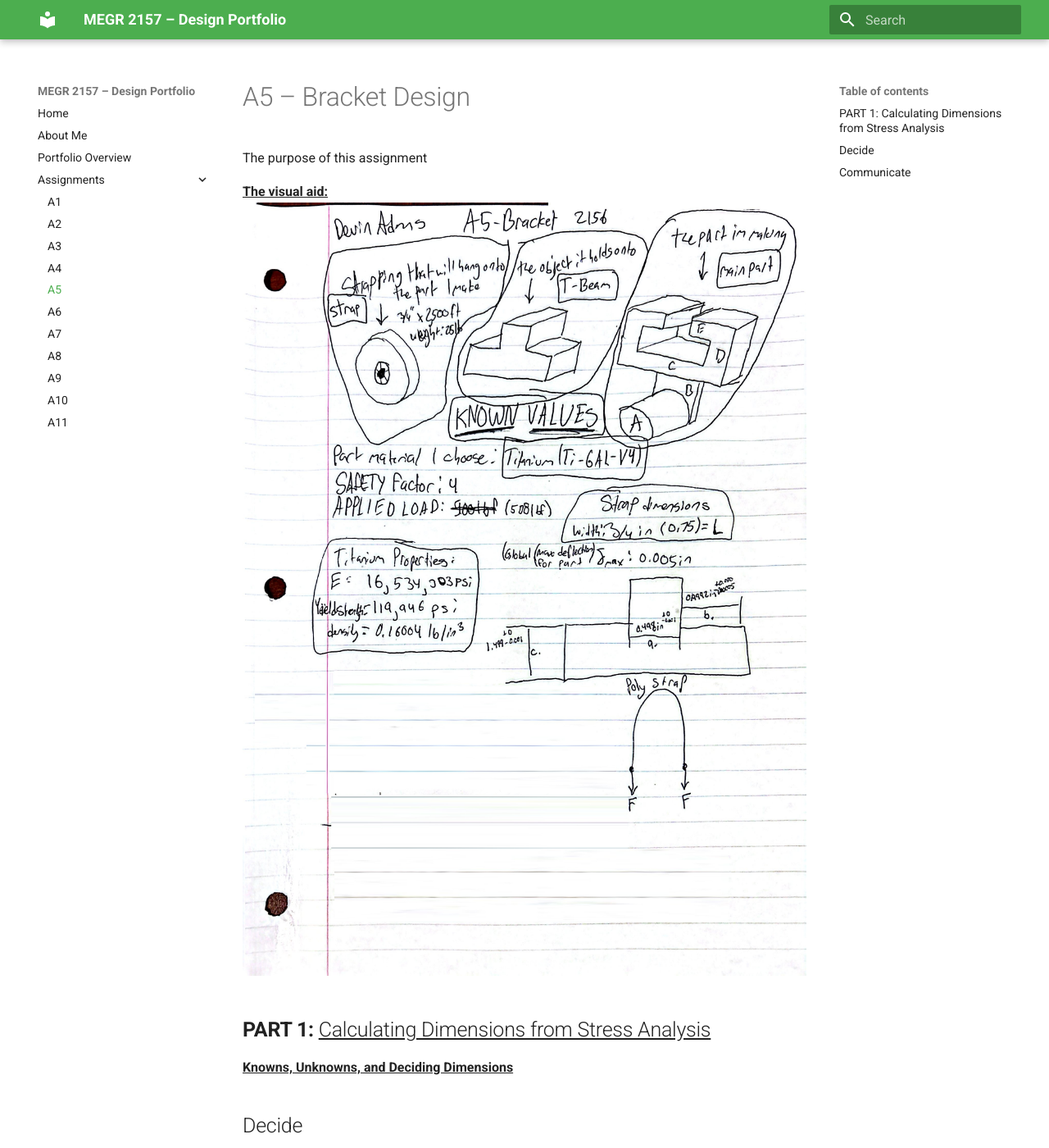
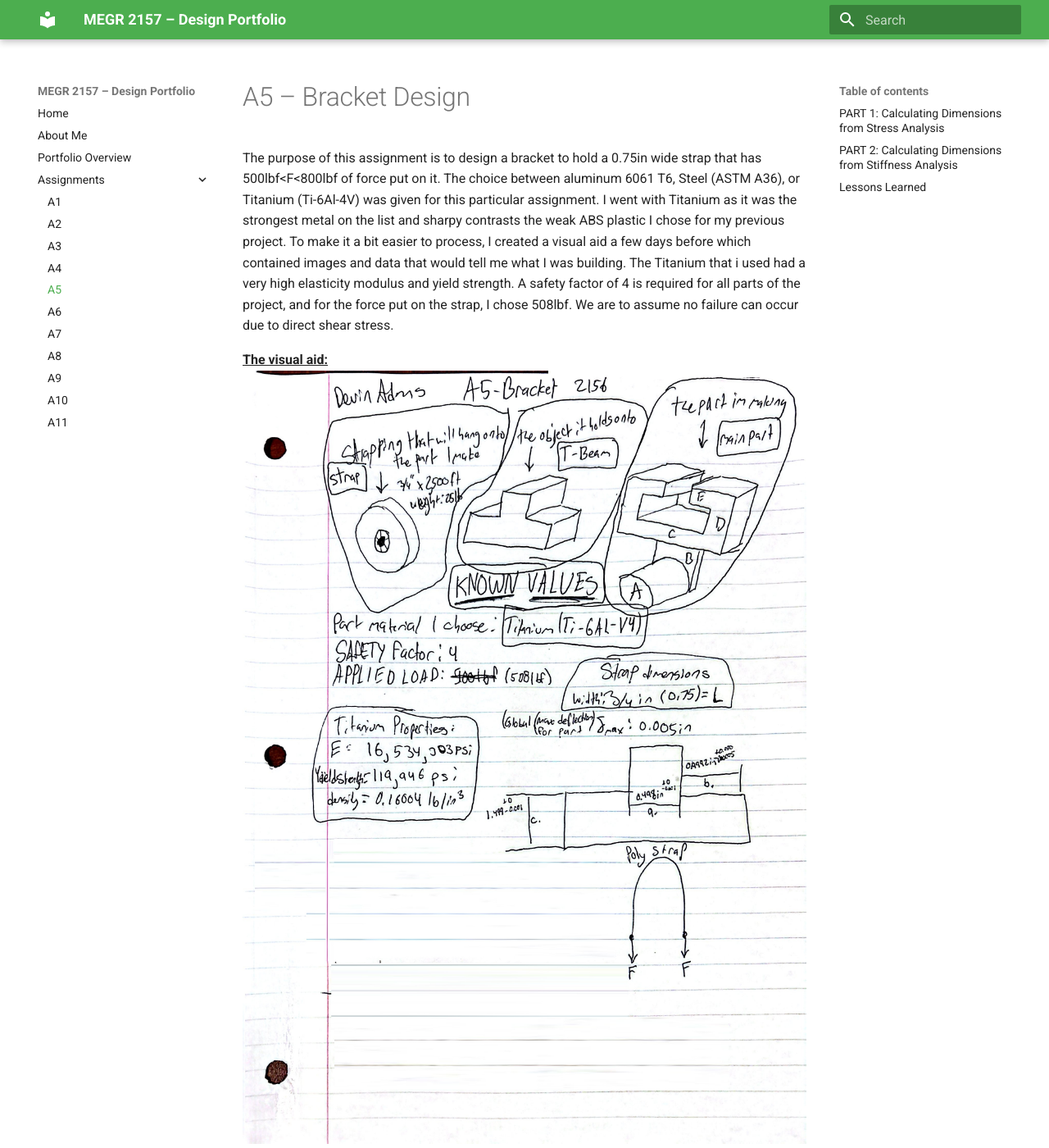
Before and after one commit to dadams78/design-projects-portfolio, an MkDocs documentation site: the page built from docs/assignments/A05/index.md, in a window 1280 px wide and 1400 px high. Shown: the whole window at 82% size. Built offline with MkDocs 1.6.1 and Material for MkDocs 9.7.7, drawn with Linux system fonts in a browser that asks for light colours; some of the changed text lies outside the part shown.

Commit message:
Update index.md

```diff
--- a/docs/assignments/A05/index.md
+++ b/docs/assignments/A05/index.md
@@ -1,6 +1,6 @@
 # A5 – Bracket Design
 
-The purpose of this assignment
+The purpose of this assignment is to design a bracket to hold a 0.75in wide strap that has 500lbf<F<800lbf of force put on it. The choice between  aluminum 6061 T6, Steel (ASTM A36), or Titanium (Ti-6Al-4V) was given for this particular assignment. I went with Titanium as it was the strongest metal on the list and sharpy contrasts the weak ABS plastic I chose for my previous project. To make it a bit easier to process, I created a visual aid a few days before which contained images and data that would tell me what I was building. The Titanium that i used had a very high elasticity modulus and yield strength. A safety factor of 4 is required for all parts of the project, and for the force put on the strap, I chose 508lbf. We are to assume no failure can occur due to direct shear stress.
 
 **<u>The visual aid:</u>**
 ![intropage](Intro-Page.jpg)
@@ -11,8 +11,9 @@ The purpose of this assignment
 
 **<u>Knowns, Unknowns, and Deciding Dimensions</u>**
 
-
-## Decide
+## __PART 2:__ <u>Calculating Dimensions from Stiffness Analysis</u>
 
 
-## Communicate
+
+
+## Lessons Learned
```
